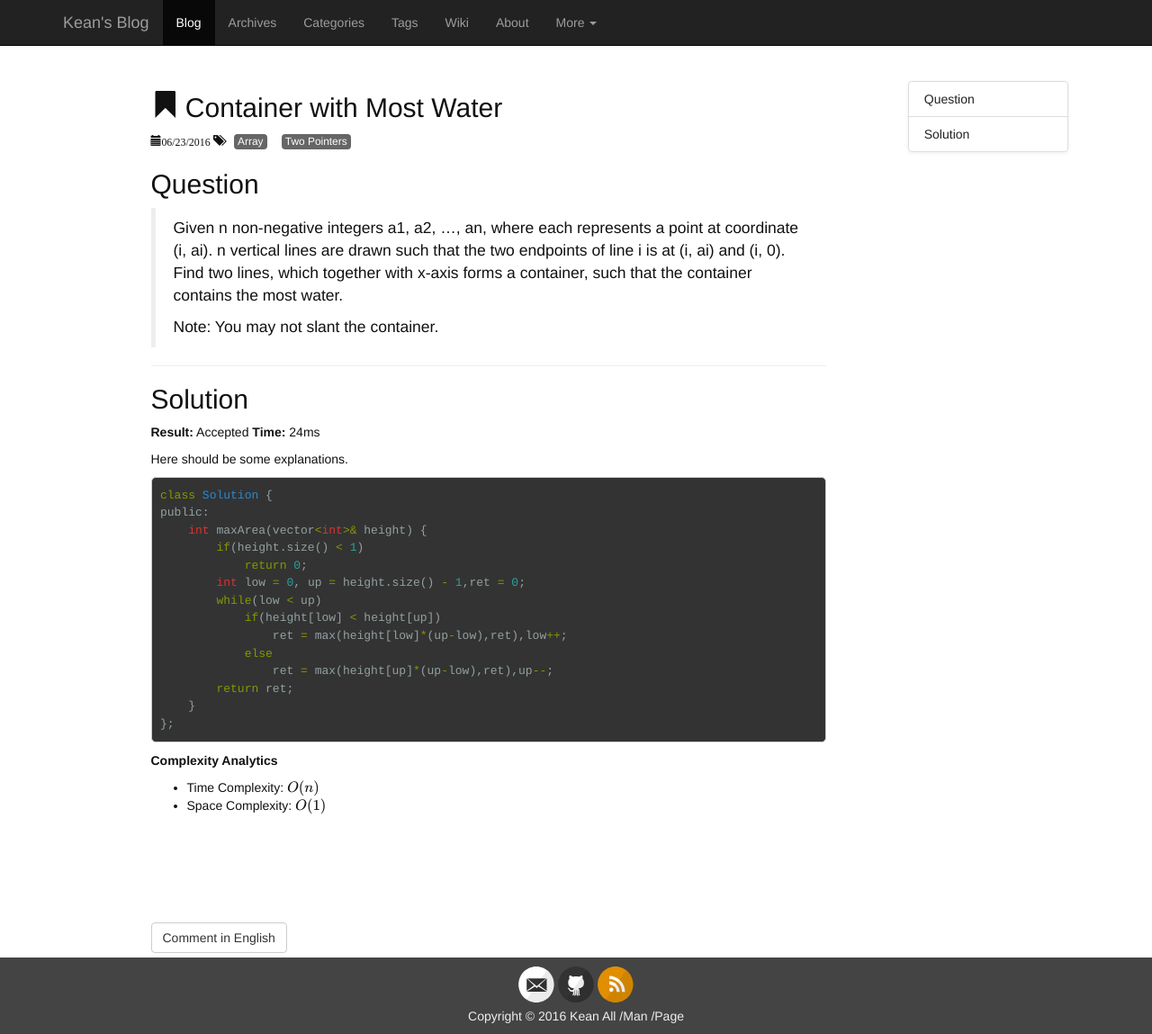
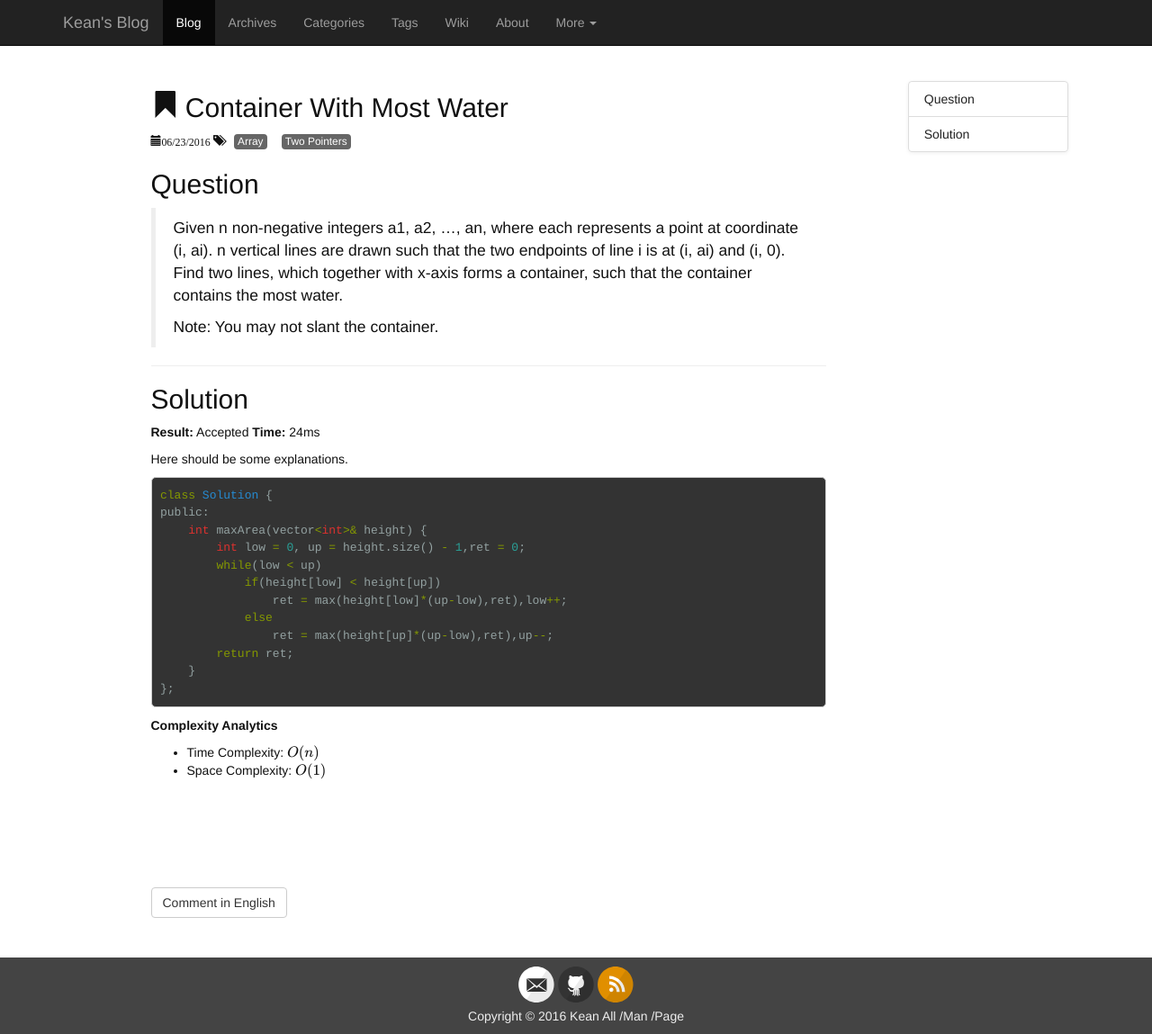
Before and after one commit to imkean/imkean.github.io, a Jekyll site: the page built from _leetcode/11-container-with-most-water.md, in a window 1280 px wide and 1149 px high. Shown: the whole window at 90% size. Built offline with Jekyll 4.4.1, drawn with Linux system fonts in a browser that asks for light colours; formulas are drawn with MathJax 3; comment, search, counter and statistics services are not loaded.

Commit message:
updated leetcode/11

```diff
--- a/_leetcode/11-container-with-most-water.md
+++ b/_leetcode/11-container-with-most-water.md
@@ -1,7 +1,7 @@
 ---
 layout: leetcode
 date: 2016-06-23
-title: Container with Most Water
+title: Container With Most Water
 tags: [Array, Two Pointers]
 ---
 
@@ -27,8 +27,6 @@ Here should be some explanations.
 class Solution {
 public:
     int maxArea(vector<int>& height) {
-        if(height.size() < 1)
-            return 0;
         int low = 0, up = height.size() - 1,ret = 0;
         while(low < up)
             if(height[low] < height[up])
```
